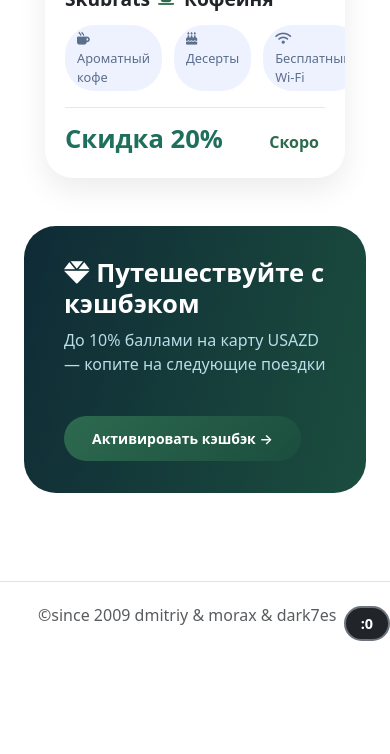
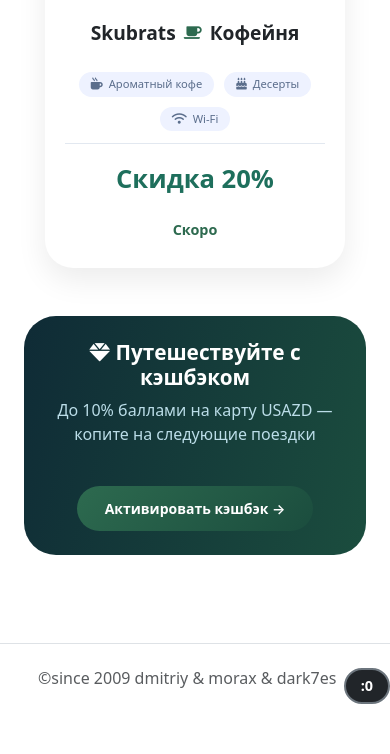
Before and after one commit to ownermorax/Usazd, a Django app: page / in a window 390 px wide. Shown: the part 1669-2423 px from the top of the page. Before the commit the page ends 2310 px from the top, so only its background shows below. Run offline with Django 5.2, Linux system fonts and the light colour scheme; parts of the project's set-up code (start-up, migrations or seed data) failed here and were passed over.

Commit message:
Add admin button and fix main css

```diff
--- a/main/templates/main.html
+++ b/main/templates/main.html
@@ -47,9 +47,9 @@
                     <span>Госуслуги</span> <i class="fas fa-check-circle"></i> <span>gosuslugi.ru</span>
                 </div>
                 <div class="transport-type">
-                    <span><i class="fas fa-passport"></i> Документы</span>
-                    <span><i class="fas fa-car"></i> Штрафы</span>
-                    <span><i class="fas fa-stethoscope"></i> Запись к врачу</span>
+                    <span><i class="fas fa-passport"></i>Документы</span>
+                    <span><i class="fas fa-car"></i>Штрафы</span>
+                    <span><i class="fas fa-stethoscope"></i>Запись к врачу</span>
                 </div>
                 <div class="price-row">
                     <div class="price">Бесплатно <small>/услуги</small></div>
@@ -69,7 +69,7 @@
                 <div class="transport-type">
                     <span><i class="fas fa-mug-hot"></i> Ароматный кофе</span>
                     <span><i class="fas fa-cake"></i> Десерты</span>
-                    <span><i class="fas fa-wifi"></i> Бесплатный Wi-Fi</span>
+                    <span><i class="fas fa-wifi"></i> Wi-Fi</span>
                 </div>
                 <div class="price-row">
                     <div class="price">Скидка 20% </div>
--- a/static/css/promo-cards.css
+++ b/static/css/promo-cards.css
@@ -27,9 +27,11 @@
 
 .cards-grid {
     display: grid;
-    grid-template-columns: repeat(auto-fit, minmax(280px, 1fr));
+    grid-template-columns: repeat(auto-fit, minmax(300px, 1fr));
     gap: 28px;
     margin-bottom: 48px;
+    justify-items: center;
+    align-items: stretch;
 }
 
 .tour-card {
@@ -38,8 +40,11 @@
     overflow: hidden;
     box-shadow: 0 12px 30px rgba(0, 0, 0, 0.08);
     transition: all 0.3s ease;
-    cursor: pointer;
     position: relative;
+    display: flex;
+    flex-direction: column;
+    width: 100%;
+    max-width: 340px;
 }
 
 .tour-card:hover {
@@ -52,6 +57,7 @@
     background-size: cover;
     background-position: center;
     position: relative;
+    flex-shrink: 0;
 }
 
 .badge {
@@ -66,19 +72,25 @@
     font-size: 0.75rem;
     font-weight: 600;
     letter-spacing: 0.5px;
+    z-index: 1;
 }
 
 .card-content {
     padding: 20px;
+    display: flex;
+    flex-direction: column;
+    flex: 1;
 }
 
 .route {
     display: flex;
     align-items: center;
+    justify-content: center;
     gap: 8px;
     font-weight: 700;
     font-size: 1.2rem;
-    margin-bottom: 8px;
+    margin-bottom: 12px;
+    text-align: center;
 }
 
 .route i {
@@ -88,24 +100,34 @@
 
 .transport-type {
     display: flex;
-    gap: 12px;
+    justify-content: center;
+    gap: 10px;
     margin: 12px 0;
     font-size: 0.8rem;
     color: #5b6e8c;
+    flex-wrap: wrap;
 }
 
 .transport-type span {
     background: #eef2ff;
     padding: 4px 12px;
     border-radius: 30px;
+    display: inline-flex;
+    align-items: center;
+    gap: 6px;
+    white-space: nowrap;
+}
+
+.transport-type span i {
+    font-size: 0.75rem;
 }
 
 .price-row {
     display: flex;
     justify-content: space-between;
     align-items: baseline;
-    margin-top: 16px;
-    padding-top: 12px;
+    margin-top: auto;
+    padding-top: 16px;
     border-top: 1px solid #e2e8f0;
 }
 
@@ -113,6 +135,7 @@
     font-size: 1.6rem;
     font-weight: 800;
     color: #1e6f5c;
+    text-align: left;
 }
 
 .price small {
@@ -128,6 +151,9 @@
     font-weight: 600;
     cursor: pointer;
     transition: 0.2s;
+    padding: 8px 0;
+    font-size: 0.9rem;
+    white-space: nowrap;
 }
 
 .book-btn:hover {
@@ -167,9 +193,48 @@
     font-size: 1rem;
     cursor: pointer;
     transition: 0.2s;
+    white-space: nowrap;
 }
 
 .banner-btn:hover {
     background: #ffa726;
     transform: scale(1.02);
 }
+
+/* Адаптивность для мобильных устройств */
+@media (max-width: 768px) {
+    .cards-grid {
+        grid-template-columns: 1fr;
+        justify-items: center;
+    }
+
+    .tour-card {
+        max-width: 100%;
+    }
+
+    .transport-type span {
+        white-space: normal;
+        font-size: 0.7rem;
+    }
+
+    .price-row {
+        flex-direction: column;
+        gap: 12px;
+        align-items: center;
+        text-align: center;
+    }
+
+    .price {
+        text-align: center;
+    }
+
+    .banner-bottom {
+        flex-direction: column;
+        text-align: center;
+        padding: 24px;
+    }
+
+    .banner-text h3 {
+        font-size: 1.3rem;
+    }
+}
```
Also changed, not shown: main/templates/profile.html (+9 -0 lines), static/css/profile.css (+45 -0 lines).
